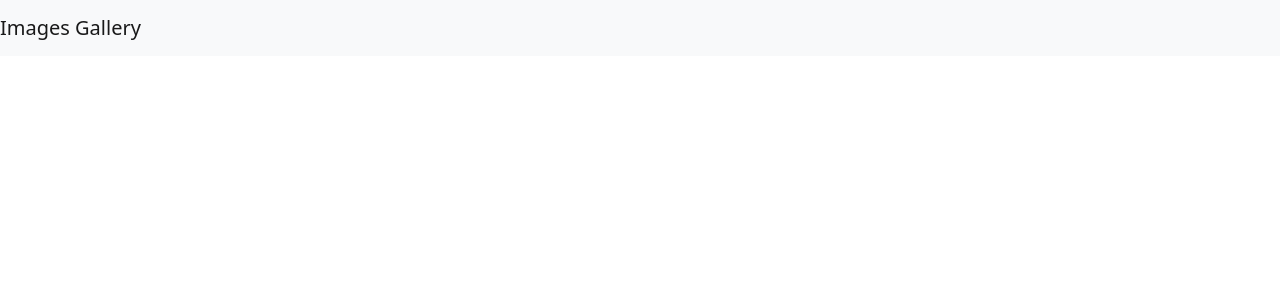
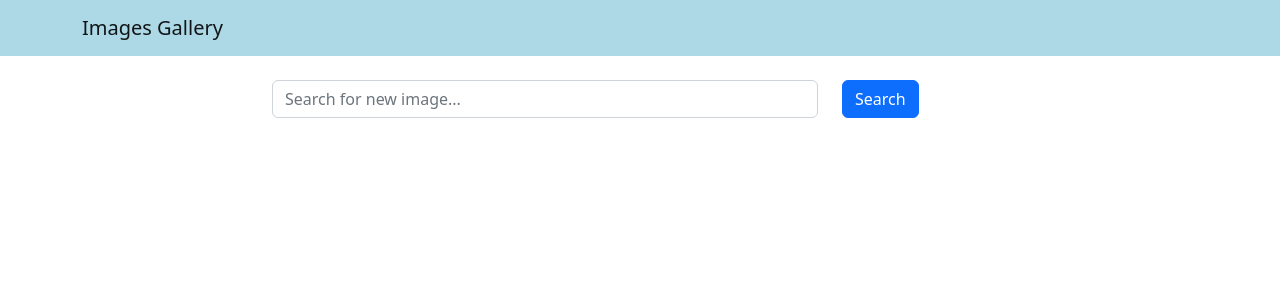
Before and after one commit to Zimzy007/images-gallery, a React (Create React App) app in the folder frontend/: page / in a window 1280 px wide. Shown: the top 300 px of the page. Built offline with nearby package versions, Linux system fonts and the light colour scheme.

Commit message:
controlled search component

```diff
--- a/frontend/src/App.js
+++ b/frontend/src/App.js
@@ -1,10 +1,22 @@
+import { useState } from 'react';
 import 'bootstrap/dist/css/bootstrap.min.css';
 import Header from './components/Header';
+import Search from './components/Search';
 
 const App = () => {
+  const [word, setWord] = useState('');
+
+  const handleSearchSubmit = (e) => {
+    e.preventDefault();
+    console.log(word);
+  }
+
+console.log(word);
+
   return (
     <div>
       <Header title = "Images Gallery"></Header>
+      <Search word={word} setWord={setWord} handleSubmit={handleSearchSubmit}/>
     </div>
   );
 }
--- a/frontend/src/components/Header.js
+++ b/frontend/src/components/Header.js
@@ -1,12 +1,18 @@
 import React from 'react';
-import { Navbar } from 'react-bootstrap';
+import { Navbar, Container } from 'react-bootstrap';
 
-const Header = (props) => {
+const navbarStyle = {
+    backgroundColor: 'lightblue'
+};
+
+const Header = ({title}) => {
   return (
-    <Navbar bg="light" variant="light">
-        <Navbar.Brand href="/">{props.title}</Navbar.Brand>
+    <Navbar style={navbarStyle} variant="light">
+        <Container>
+            <Navbar.Brand href="/">{title}</Navbar.Brand>
+        </Container>
     </Navbar>
-  );
-}
+  )
+};
 
 export default Header;
--- /dev/null
+++ b/frontend/src/components/Search.js
@@ -0,0 +1,29 @@
+import React from 'react';
+import { Container, Row, Col, Form, Button } from 'react-bootstrap';
+
+const Search = ({ word, setWord, handleSubmit }) => {
+  return (
+    <Container className='mt-4'>
+      <Row className='justify-content-center'>
+        <Col xs={12} md={8}>
+            <Form onSubmit={handleSubmit}>
+                <Row>
+                    <Col xs={9}>
+                        <Form.Control
+                            type="text"
+                            value={word}
+                            onChange={(e) => setWord(e.target.value)}
+                            placeholder="Search for new image..." />
+                    </Col>
+                    <Col>
+                        <Button variant="primary" type="submit"> Search </Button>
+                    </Col>
+                </Row>
+            </Form>
+        </Col>
+      </Row>
+    </Container>
+  );
+};
+
+export default Search;
```
